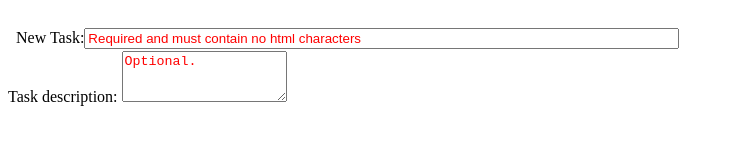
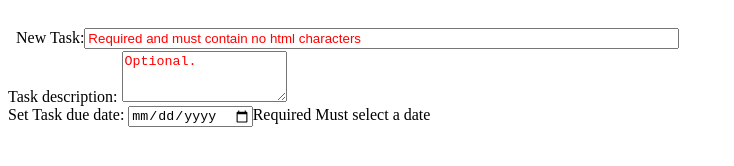
Before and after one commit to DevKyle29/Frontend_Validation_Form, a plain HTML site: page index.html in a window 1280 px wide. Shown: the whole page, without its empty margins (0-734 px from the left). Drawn offline with Linux system fonts and the light colour scheme.

Commit message:
Update index.html
progress 5%

```diff
--- a/index.html
+++ b/index.html
@@ -16,6 +16,9 @@
 <div>
     Task description:  <textarea name="text" id="text" cols="18" rows="3" placeholder="Optional."></textarea>
 </div>
+<div>
+  Set Task due date: <input type="date" id="start">Required Must select a date
+</div>
 
 
 </body>
```
